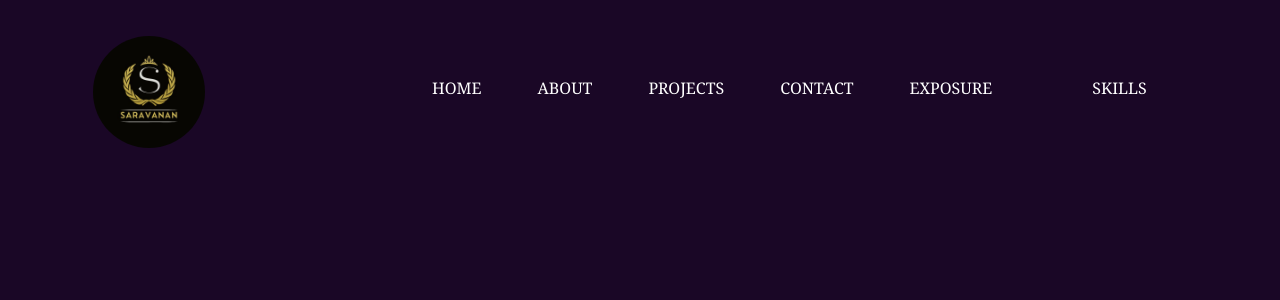
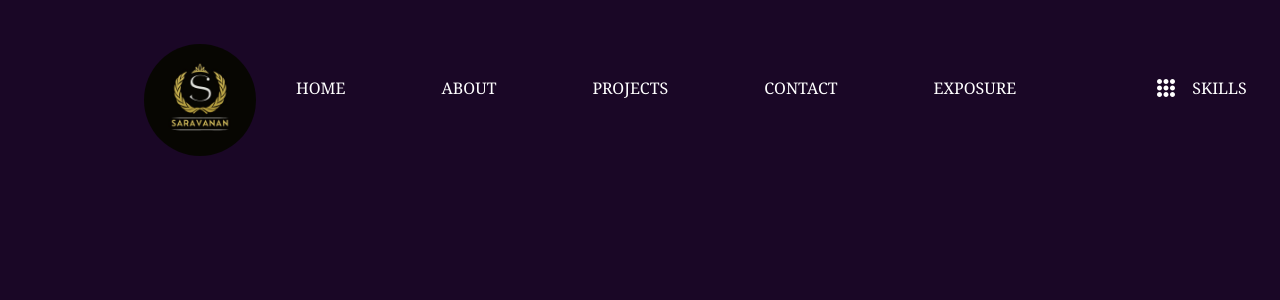
Before and after one commit to saravanan642/Tech-Portfolio-React-, a React (Create React App) app: page / in a window 1280 px wide. Shown: the top 300 px of the page. Built offline with nearby package versions, Linux system fonts and the light colour scheme.

Commit message:
update header.js

```diff
--- a/src/Compoents/Header.js
+++ b/src/Compoents/Header.js
@@ -1,5 +1,5 @@
 import img1 from "../Assests/saravanan.jpg";
-
+import { IoIosKeypad } from "react-icons/io";
 const Header = () => {
     return (
         <div>
@@ -7,10 +7,10 @@ const Header = () => {
                 <img
                     src={img1}
                     alt="Profile"
-                    className="w-28 h-28 rounded-full object-cover"
+                    className="w-28 h-28 rounded-full object-cover ml-36 mt-2"
                 />
                 <div className=" m-10 flex gap-14">
-                    <div className=" text-white font-medium flex gap-14 font-serif ">
+                    <div className=" text-white font-medium flex gap-24 font-serif mr-30 pr-20 ">
                         <a>HOME</a>
                         <a>ABOUT</a>
                         <a>PROJECTS</a>
@@ -18,8 +18,12 @@ const Header = () => {
                         <a>EXPOSURE</a>
                     </div>
 
-                    <div >
-                        <a className=" text-white font-medium flex gap-8  ml-11 font-serif">SKILLS</a>
+                    <div  className=" flex text-white  gap-3 ">
+                        <div> <IoIosKeypad className=" object-cover w-7 h-7  pb-1" /></div>
+                        <a className=" text-white font-medium flex gap-8  font-serif">SKILLS</a>
+
+
+
                     </div>
                 </div>
 
```
